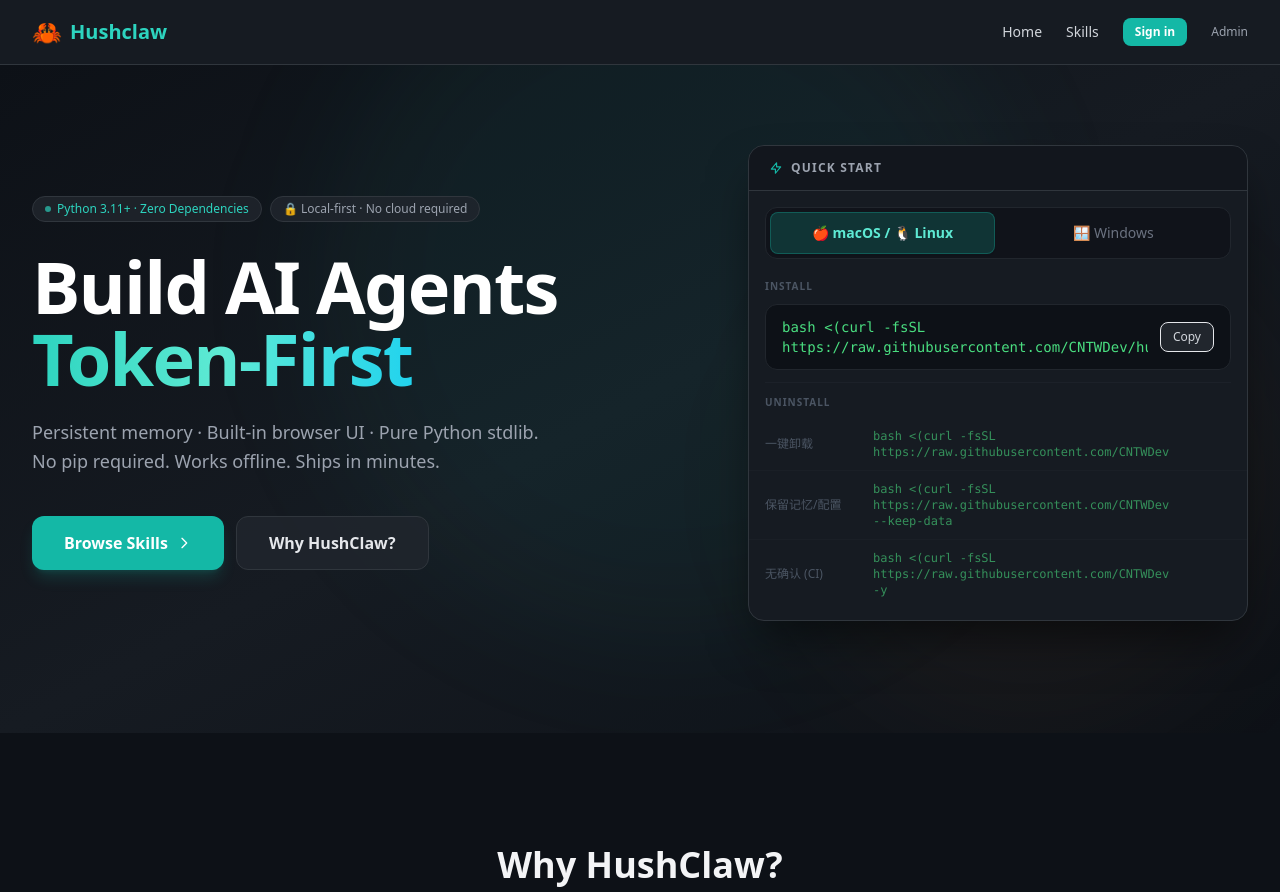
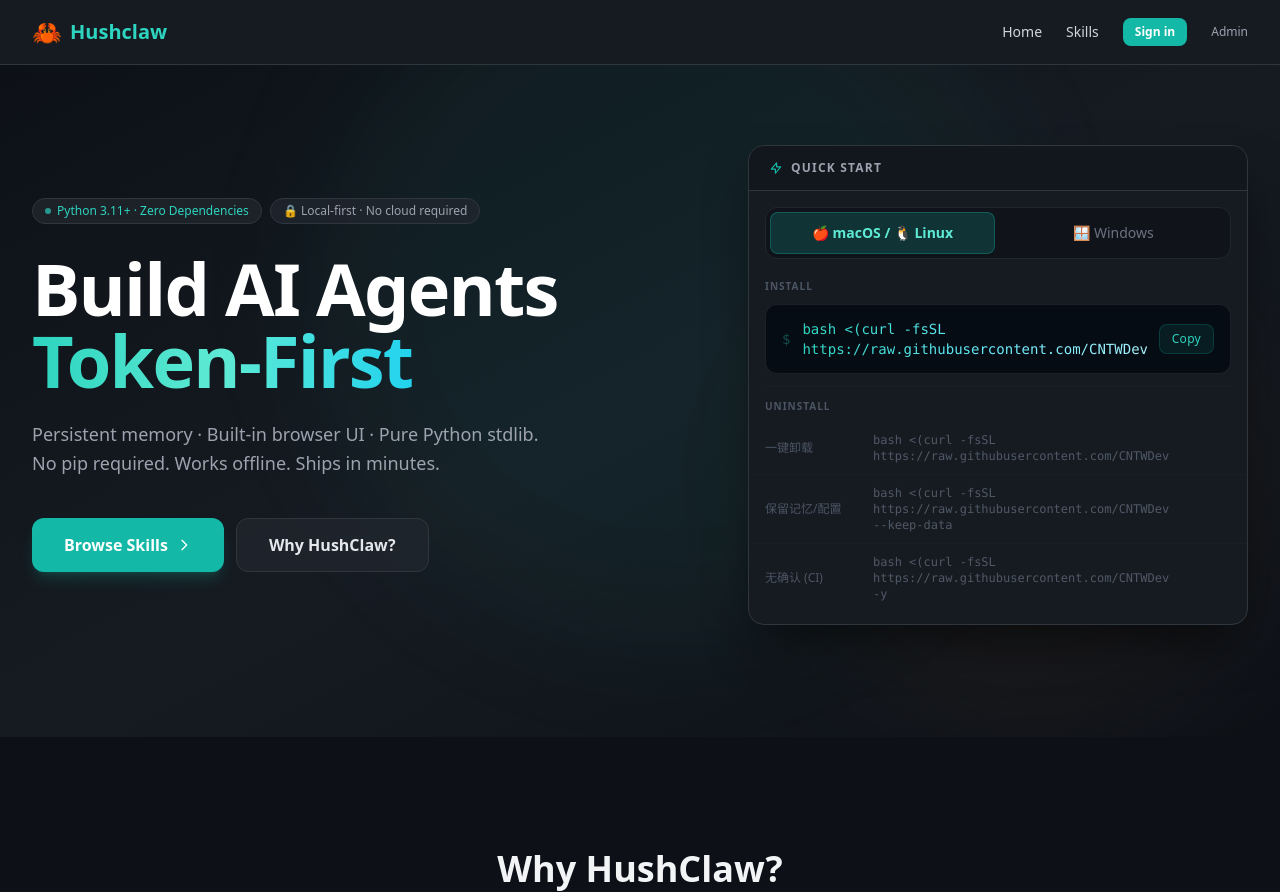
Before and after one commit to CNTWDev/hushclaw-web, a FastAPI app: template app/templates/index.html in a window 1280 px wide. Shown: the top 892 px of the page. Run offline with FastAPI, Linux system fonts and the light colour scheme; the template is opened without the code that fills it, so the values that code supplies are empty; some libraries are stand-ins or nearby versions.

Commit message:
style(quickstart): premium gradient command text, glow hover, prompt prefix
- macOS install: teal→cyan gradient text (matches hero h1), $ prompt prefix,
  teal-tinted Copy button, ambient glow border on hover
- Windows install: sky→indigo→violet gradient text, PS› prompt prefix,
  indigo-tinted Copy button, indigo glow on hover
- Both install blocks: deeper #060c14 background for more depth
- Uninstall rows: replaced colored text with muted slate (cmd-muted),
  very subtle hover, neutral Copy button — keeps hierarchy clear

Made-with: Cursor

```diff
--- a/app/templates/index.html
+++ b/app/templates/index.html
@@ -3,8 +3,30 @@
 
 {% block head %}
 <style>
+  /* ── Scrollbar hide ── */
   .cmd-scroll { overflow-x: auto; scrollbar-width: none; }
   .cmd-scroll::-webkit-scrollbar { display: none; }
+
+  /* ── Gradient command text (macOS) ── */
+  .cmd-mac-text {
+    background: linear-gradient(90deg, #2dd4bf 0%, #67e8f9 55%, #a5f3fc 100%);
+    -webkit-background-clip: text;
+    -webkit-text-fill-color: transparent;
+    background-clip: text;
+  }
+  /* ── Gradient command text (Windows) ── */
+  .cmd-win-text {
+    background: linear-gradient(90deg, #38bdf8 0%, #818cf8 55%, #c4b5fd 100%);
+    -webkit-background-clip: text;
+    -webkit-text-fill-color: transparent;
+    background-clip: text;
+  }
+  /* ── Muted secondary command text ── */
+  .cmd-muted { color: rgba(148,163,184,0.45); }
+
+  /* ── Install block ambient glow on hover ── */
+  .install-block-mac:hover  { box-shadow: 0 0 28px rgba(45,212,191,0.10), inset 0 0 0 1px rgba(45,212,191,0.25); border-color: rgba(45,212,191,0.25) !important; }
+  .install-block-win:hover  { box-shadow: 0 0 28px rgba(56,189,248,0.10), inset 0 0 0 1px rgba(129,140,248,0.25); border-color: rgba(56,189,248,0.25) !important; }
 </style>
 {% endblock %}
 
@@ -83,36 +105,37 @@
           <div id="panel-mac">
             <div class="px-4 pt-3 pb-2">
               <p class="text-[10px] font-bold text-gray-600 uppercase tracking-widest mb-2.5">Install</p>
-              <div class="flex items-center gap-3 bg-navy-900 rounded-xl px-4 py-3 border border-navy-700 hover:border-teal-500/50 transition-colors group">
-                <code class="cmd-scroll flex-1 font-mono text-sm text-green-400 min-w-0">bash &lt;(curl -fsSL https://raw.githubusercontent.com/CNTWDev/hushclaw/master/install.sh)</code>
+              <div class="install-block-mac flex items-center gap-3 bg-[#060c14] rounded-xl px-4 py-3.5 border border-navy-700/80 transition-all duration-300 group">
+                <span class="shrink-0 font-mono text-sm text-teal-900 select-none">$</span>
+                <code class="cmd-mac-text cmd-scroll flex-1 font-mono text-sm min-w-0">bash &lt;(curl -fsSL https://raw.githubusercontent.com/CNTWDev/hushclaw/master/install.sh)</code>
                 <button data-copy="bash <(curl -fsSL https://raw.githubusercontent.com/CNTWDev/hushclaw/master/install.sh)"
-                  class="copy-btn shrink-0 bg-navy-700 hover:bg-teal-600 text-gray-300 hover:text-white text-xs px-3 py-1.5 rounded-lg border border-navy-500 hover:border-teal-500 transition-all font-medium">
+                  class="copy-btn shrink-0 bg-teal-500/10 hover:bg-teal-500/25 text-teal-400 hover:text-teal-300 text-xs px-3 py-1.5 rounded-lg border border-teal-500/20 hover:border-teal-400/40 transition-all font-medium tracking-wide">
                   Copy
                 </button>
               </div>
             </div>
-            <div class="mx-4 border-t border-navy-700/60 mt-1"></div>
+            <div class="mx-4 border-t border-navy-700/50 mt-1"></div>
             <div class="px-4 pt-3 pb-1">
               <p class="text-[10px] font-bold text-gray-600 uppercase tracking-widest mb-1">Uninstall</p>
             </div>
-            <div class="divide-y divide-navy-700/40 pb-3">
-              <div class="flex items-center gap-3 px-4 py-2.5 hover:bg-navy-900/40 transition-colors group">
+            <div class="divide-y divide-navy-700/30 pb-3">
+              <div class="flex items-center gap-3 px-4 py-2.5 hover:bg-white/[0.02] transition-colors group">
                 <span class="shrink-0 text-xs text-gray-600 w-24">一键卸载</span>
-                <code class="cmd-scroll flex-1 font-mono text-xs text-green-400/60 min-w-0">bash &lt;(curl -fsSL https://raw.githubusercontent.com/CNTWDev/hushclaw/master/uninstall.sh)</code>
+                <code class="cmd-muted cmd-scroll flex-1 font-mono text-xs min-w-0">bash &lt;(curl -fsSL https://raw.githubusercontent.com/CNTWDev/hushclaw/master/uninstall.sh)</code>
                 <button data-copy="bash <(curl -fsSL https://raw.githubusercontent.com/CNTWDev/hushclaw/master/uninstall.sh)"
-                  class="copy-btn shrink-0 opacity-0 group-hover:opacity-100 bg-navy-700 hover:bg-navy-600 text-gray-300 text-xs px-2.5 py-1 rounded-lg border border-navy-500 transition-all">Copy</button>
+                  class="copy-btn shrink-0 opacity-0 group-hover:opacity-100 bg-navy-700/80 hover:bg-navy-600 text-gray-400 text-xs px-2.5 py-1 rounded-lg border border-navy-600 transition-all">Copy</button>
               </div>
-              <div class="flex items-center gap-3 px-4 py-2.5 hover:bg-navy-900/40 transition-colors group">
+              <div class="flex items-center gap-3 px-4 py-2.5 hover:bg-white/[0.02] transition-colors group">
                 <span class="shrink-0 text-xs text-gray-600 w-24">保留记忆/配置</span>
-                <code class="cmd-scroll flex-1 font-mono text-xs text-green-400/60 min-w-0">bash &lt;(curl -fsSL https://raw.githubusercontent.com/CNTWDev/hushclaw/master/uninstall.sh) --keep-data</code>
+                <code class="cmd-muted cmd-scroll flex-1 font-mono text-xs min-w-0">bash &lt;(curl -fsSL https://raw.githubusercontent.com/CNTWDev/hushclaw/master/uninstall.sh) --keep-data</code>
                 <button data-copy="bash <(curl -fsSL https://raw.githubusercontent.com/CNTWDev/hushclaw/master/uninstall.sh) --keep-data"
-                  class="copy-btn shrink-0 opacity-0 group-hover:opacity-100 bg-navy-700 hover:bg-navy-600 text-gray-300 text-xs px-2.5 py-1 rounded-lg border border-navy-500 transition-all">Copy</button>
+                  class="copy-btn shrink-0 opacity-0 group-hover:opacity-100 bg-navy-700/80 hover:bg-navy-600 text-gray-400 text-xs px-2.5 py-1 rounded-lg border border-navy-600 transition-all">Copy</button>
               </div>
-              <div class="flex items-center gap-3 px-4 py-2.5 hover:bg-navy-900/40 transition-colors group">
+              <div class="flex items-center gap-3 px-4 py-2.5 hover:bg-white/[0.02] transition-colors group">
                 <span class="shrink-0 text-xs text-gray-600 w-24">无确认 (CI)</span>
-                <code class="cmd-scroll flex-1 font-mono text-xs text-green-400/60 min-w-0">bash &lt;(curl -fsSL https://raw.githubusercontent.com/CNTWDev/hushclaw/master/uninstall.sh) -y</code>
+                <code class="cmd-muted cmd-scroll flex-1 font-mono text-xs min-w-0">bash &lt;(curl -fsSL https://raw.githubusercontent.com/CNTWDev/hushclaw/master/uninstall.sh) -y</code>
                 <button data-copy="bash <(curl -fsSL https://raw.githubusercontent.com/CNTWDev/hushclaw/master/uninstall.sh) -y"
-                  class="copy-btn shrink-0 opacity-0 group-hover:opacity-100 bg-navy-700 hover:bg-navy-600 text-gray-300 text-xs px-2.5 py-1 rounded-lg border border-navy-500 transition-all">Copy</button>
+                  class="copy-btn shrink-0 opacity-0 group-hover:opacity-100 bg-navy-700/80 hover:bg-navy-600 text-gray-400 text-xs px-2.5 py-1 rounded-lg border border-navy-600 transition-all">Copy</button>
               </div>
             </div>
           </div>
@@ -121,36 +144,37 @@
           <div id="panel-win" class="hidden">
             <div class="px-4 pt-3 pb-2">
               <p class="text-[10px] font-bold text-gray-600 uppercase tracking-widest mb-2.5">Install</p>
-              <div class="flex items-center gap-3 bg-navy-900 rounded-xl px-4 py-3 border border-navy-700 hover:border-blue-500/40 transition-colors group">
-                <code class="cmd-scroll flex-1 font-mono text-sm text-blue-300 min-w-0">powershell -ExecutionPolicy Bypass -Command "irm https://raw.githubusercontent.com/CNTWDev/hushclaw/master/install.ps1 | iex"</code>
+              <div class="install-block-win flex items-center gap-3 bg-[#060c14] rounded-xl px-4 py-3.5 border border-navy-700/80 transition-all duration-300 group">
+                <span class="shrink-0 font-mono text-sm text-indigo-950 select-none">PS›</span>
+                <code class="cmd-win-text cmd-scroll flex-1 font-mono text-sm min-w-0">powershell -ExecutionPolicy Bypass -Command "irm https://raw.githubusercontent.com/CNTWDev/hushclaw/master/install.ps1 | iex"</code>
                 <button data-copy='powershell -ExecutionPolicy Bypass -Command "irm https://raw.githubusercontent.com/CNTWDev/hushclaw/master/install.ps1 | iex"'
-                  class="copy-btn shrink-0 bg-navy-700 hover:bg-blue-600 text-gray-300 hover:text-white text-xs px-3 py-1.5 rounded-lg border border-navy-500 hover:border-blue-500 transition-all font-medium">
+                  class="copy-btn shrink-0 bg-indigo-500/10 hover:bg-indigo-500/25 text-indigo-400 hover:text-indigo-300 text-xs px-3 py-1.5 rounded-lg border border-indigo-500/20 hover:border-indigo-400/40 transition-all font-medium tracking-wide">
                   Copy
                 </button>
               </div>
             </div>
-            <div class="mx-4 border-t border-navy-700/60 mt-1"></div>
+            <div class="mx-4 border-t border-navy-700/50 mt-1"></div>
             <div class="px-4 pt-3 pb-1">
               <p class="text-[10px] font-bold text-gray-600 uppercase tracking-widest mb-1">Uninstall</p>
             </div>
-            <div class="divide-y divide-navy-700/40 pb-3">
-              <div class="flex items-center gap-3 px-4 py-2.5 hover:bg-navy-900/40 transition-colors group">
+            <div class="divide-y divide-navy-700/30 pb-3">
+              <div class="flex items-center gap-3 px-4 py-2.5 hover:bg-white/[0.02] transition-colors group">
                 <span class="shrink-0 text-xs text-gray-600 w-24">一键卸载</span>
-                <code class="cmd-scroll flex-1 font-mono text-xs text-blue-300/60 min-w-0">powershell -ExecutionPolicy Bypass -Command "irm https://raw.githubusercontent.com/CNTWDev/hushclaw/master/uninstall.ps1 | iex"</code>
+                <code class="cmd-muted cmd-scroll flex-1 font-mono text-xs min-w-0">powershell -ExecutionPolicy Bypass -Command "irm https://raw.githubusercontent.com/CNTWDev/hushclaw/master/uninstall.ps1 | iex"</code>
                 <button data-copy='powershell -ExecutionPolicy Bypass -Command "irm https://raw.githubusercontent.com/CNTWDev/hushclaw/master/uninstall.ps1 | iex"'
-                  class="copy-btn shrink-0 opacity-0 group-hover:opacity-100 bg-navy-700 hover:bg-navy-600 text-gray-300 text-xs px-2.5 py-1 rounded-lg border border-navy-500 transition-all">Copy</button>
+                  class="copy-btn shrink-0 opacity-0 group-hover:opacity-100 bg-navy-700/80 hover:bg-navy-600 text-gray-400 text-xs px-2.5 py-1 rounded-lg border border-navy-600 transition-all">Copy</button>
               </div>
-              <div class="flex items-center gap-3 px-4 py-2.5 hover:bg-navy-900/40 transition-colors group">
+              <div class="flex items-center gap-3 px-4 py-2.5 hover:bg-white/[0.02] transition-colors group">
                 <span class="shrink-0 text-xs text-gray-600 w-24">保留记忆/配置</span>
-                <code class="cmd-scroll flex-1 font-mono text-xs text-blue-300/60 min-w-0">.\uninstall.ps1 -KeepData</code>
+                <code class="cmd-muted cmd-scroll flex-1 font-mono text-xs min-w-0">.\uninstall.ps1 -KeepData</code>
                 <button data-copy=".\uninstall.ps1 -KeepData"
-                  class="copy-btn shrink-0 opacity-0 group-hover:opacity-100 bg-navy-700 hover:bg-navy-600 text-gray-300 text-xs px-2.5 py-1 rounded-lg border border-navy-500 transition-all">Copy</button>
+                  class="copy-btn shrink-0 opacity-0 group-hover:opacity-100 bg-navy-700/80 hover:bg-navy-600 text-gray-400 text-xs px-2.5 py-1 rounded-lg border border-navy-600 transition-all">Copy</button>
               </div>
-              <div class="flex items-center gap-3 px-4 py-2.5 hover:bg-navy-900/40 transition-colors group">
+              <div class="flex items-center gap-3 px-4 py-2.5 hover:bg-white/[0.02] transition-colors group">
                 <span class="shrink-0 text-xs text-gray-600 w-24">无确认 (CI)</span>
-                <code class="cmd-scroll flex-1 font-mono text-xs text-blue-300/60 min-w-0">.\uninstall.ps1 -Yes</code>
+                <code class="cmd-muted cmd-scroll flex-1 font-mono text-xs min-w-0">.\uninstall.ps1 -Yes</code>
                 <button data-copy=".\uninstall.ps1 -Yes"
-                  class="copy-btn shrink-0 opacity-0 group-hover:opacity-100 bg-navy-700 hover:bg-navy-600 text-gray-300 text-xs px-2.5 py-1 rounded-lg border border-navy-500 transition-all">Copy</button>
+                  class="copy-btn shrink-0 opacity-0 group-hover:opacity-100 bg-navy-700/80 hover:bg-navy-600 text-gray-400 text-xs px-2.5 py-1 rounded-lg border border-navy-600 transition-all">Copy</button>
               </div>
             </div>
           </div>
```
